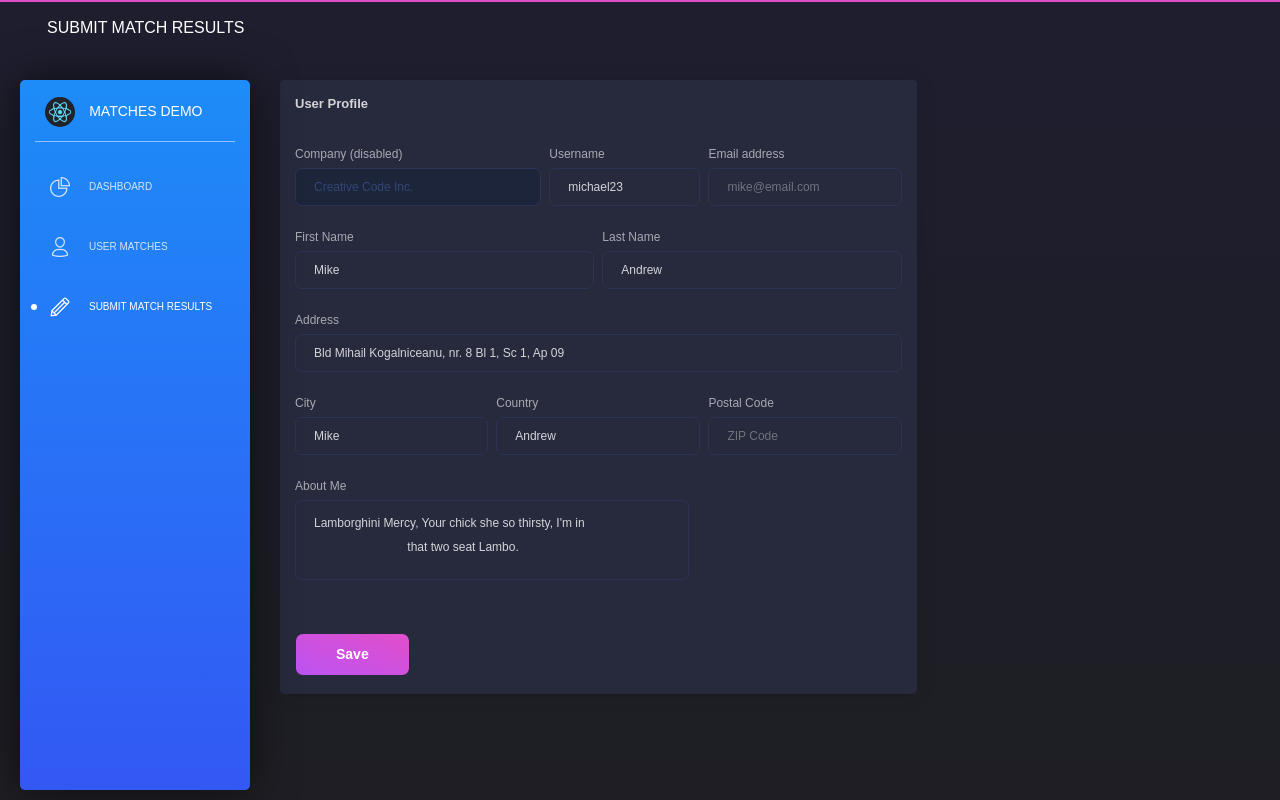
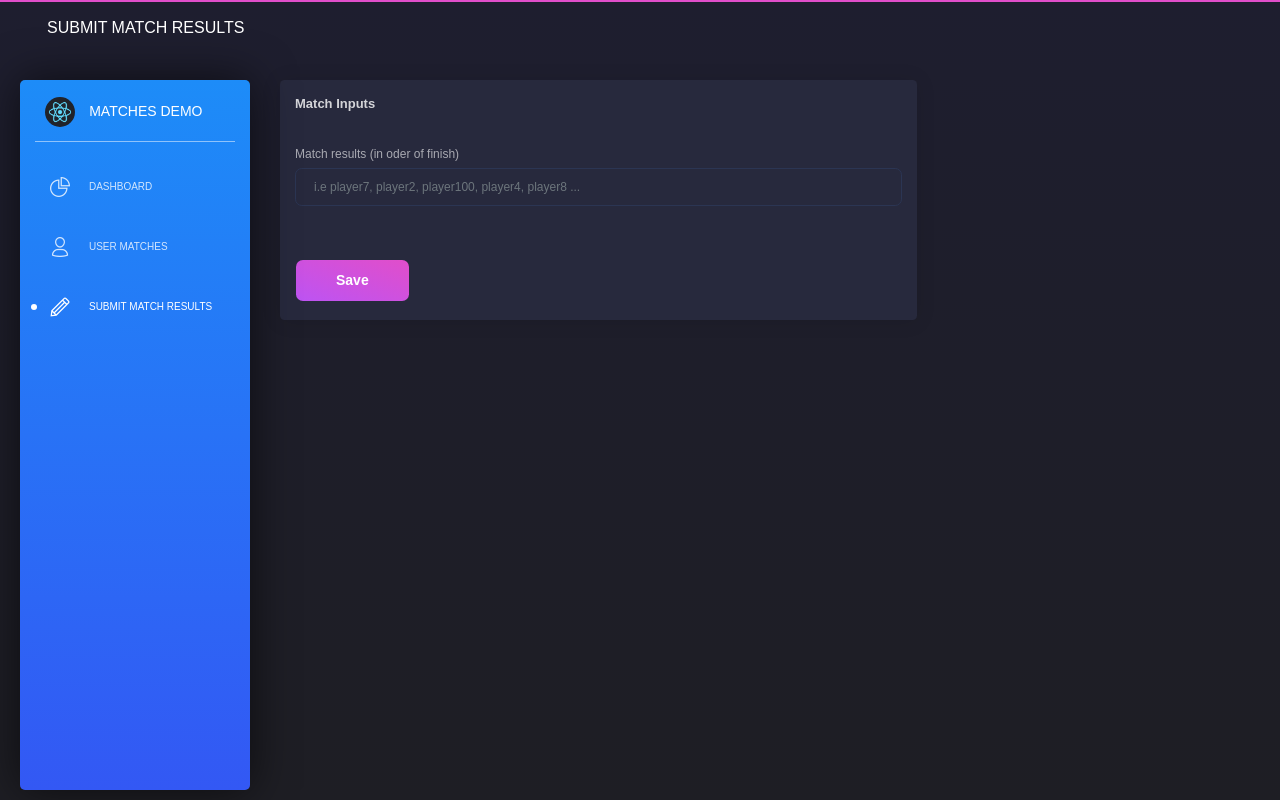
Before and after one commit to vwilson317/game-ranking-demo, a React (Create React App) app in the folder game-results-app/: page /submit-match-results in a window 1280 px wide. Built offline with nearby package versions, Linux system fonts and the light colour scheme.

Commit message:
added appState to be used as an inmemory db made gets async

```diff
--- a/game-results-app/src/components/MatchTable.tsx
+++ b/game-results-app/src/components/MatchTable.tsx
@@ -3,8 +3,8 @@ import axios from 'axios';
 import { Table } from 'reactstrap';
 import moment from 'moment';
 
-interface IMatch {
-  matchId: string,
+export interface IMatch {
+  matchId?: string,
   createdAtUtc: string,
   standings: IPlayer[]
 }
--- a/game-results-app/src/views/UserProfile.js
+++ /dev/null
@@ -1,172 +0,0 @@
-// /*!
-
-// =========================================================
-// * Black Dashboard React v1.1.0
-// =========================================================
-
-// * Product Page: https://www.creative-tim.com/product/black-dashboard-react
-// * Copyright 2020 Creative Tim (https://www.creative-tim.com)
-// * Licensed under MIT (https://github.com/creativetimofficial/black-dashboard-react/blob/master/LICENSE.md)
-
-// * Coded by Creative Tim
-
-// =========================================================
-
-// * The above copyright notice and this permission notice shall be included in all copies or substantial portions of the Software.
-
-// */
-import React from "react";
-
-// // reactstrap components
-import {
-  Button,
-  Card,
-  CardHeader,
-  CardBody,
-  CardFooter,
-  CardText,
-  FormGroup,
-  Form,
-  Input,
-  Row,
-  Col
-} from "reactstrap";
-
-class UserProfile extends React.Component {
-  render() {
-    return (
-      <>
-        <div className="content">
-          <Row>
-            <Col md="8">
-              <Card>
-                <CardHeader>
-                  <h5 className="title">User Profile</h5>
-                </CardHeader>
-                <CardBody>
-                  <Form>
-                    <Row>
-                      <Col className="pr-md-1" md="5">
-                        <FormGroup>
-                          <label>Company (disabled)</label>
-                          <Input
-                            defaultValue="Creative Code Inc."
-                            disabled
-                            placeholder="Company"
-                            type="text"
-                          />
-                        </FormGroup>
-                      </Col>
-                      <Col className="px-md-1" md="3">
-                        <FormGroup>
-                          <label>Username</label>
-                          <Input
-                            defaultValue="michael23"
-                            placeholder="Username"
-                            type="text"
-                          />
-                        </FormGroup>
-                      </Col>
-                      <Col className="pl-md-1" md="4">
-                        <FormGroup>
-                          <label htmlFor="exampleInputEmail1">
-                            Email address
-                          </label>
-                          <Input placeholder="mike@email.com" type="email" />
-                        </FormGroup>
-                      </Col>
-                    </Row>
-                    <Row>
-                      <Col className="pr-md-1" md="6">
-                        <FormGroup>
-                          <label>First Name</label>
-                          <Input
-                            defaultValue="Mike"
-                            placeholder="Company"
-                            type="text"
-                          />
-                        </FormGroup>
-                      </Col>
-                      <Col className="pl-md-1" md="6">
-                        <FormGroup>
-                          <label>Last Name</label>
-                          <Input
-                            defaultValue="Andrew"
-                            placeholder="Last Name"
-                            type="text"
-                          />
-                        </FormGroup>
-                      </Col>
-                    </Row>
-                    <Row>
-                      <Col md="12">
-                        <FormGroup>
-                          <label>Address</label>
-                          <Input
-                            defaultValue="Bld Mihail Kogalniceanu, nr. 8 Bl 1, Sc 1, Ap 09"
-                            placeholder="Home Address"
-                            type="text"
-                          />
-                        </FormGroup>
-                      </Col>
-                    </Row>
-                    <Row>
-                      <Col className="pr-md-1" md="4">
-                        <FormGroup>
-                          <label>City</label>
-                          <Input
-                            defaultValue="Mike"
-                            placeholder="City"
-                            type="text"
-                          />
-                        </FormGroup>
-                      </Col>
-                      <Col className="px-md-1" md="4">
-                        <FormGroup>
-                          <label>Country</label>
-                          <Input
-                            defaultValue="Andrew"
-                            placeholder="Country"
-                            type="text"
-                          />
-                        </FormGroup>
-                      </Col>
-                      <Col className="pl-md-1" md="4">
-                        <FormGroup>
-                          <label>Postal Code</label>
-                          <Input placeholder="ZIP Code" type="number" />
-                        </FormGroup>
-                      </Col>
-                    </Row>
-                    <Row>
-                      <Col md="8">
-                        <FormGroup>
-                          <label>About Me</label>
-                          <Input
-                            cols="80"
-                            defaultValue="Lamborghini Mercy, Your chick she so thirsty, I'm in
-                            that two seat Lambo."
-                            placeholder="Here can be your description"
-                            rows="4"
-                            type="textarea"
-                          />
-                        </FormGroup>
-                      </Col>
-                    </Row>
-                  </Form>
-                </CardBody>
-                <CardFooter>
-                  <Button className="btn-fill" color="primary" type="submit">
-                    Save
-                  </Button>
-                </CardFooter>
-              </Card>
-            </Col>
-          </Row>
-        </div>
-      </>
-    );
-  }
-}
-
-export default UserProfile;
--- /dev/null
+++ b/game-results-app/src/views/UserProfile.tsx
@@ -0,0 +1,119 @@
+// /*!
+
+// =========================================================
+// * Black Dashboard React v1.1.0
+// =========================================================
+
+// * Product Page: https://www.creative-tim.com/product/black-dashboard-react
+// * Copyright 2020 Creative Tim (https://www.creative-tim.com)
+// * Licensed under MIT (https://github.com/creativetimofficial/black-dashboard-react/blob/master/LICENSE.md)
+
+// * Coded by Creative Tim
+
+// =========================================================
+
+// * The above copyright notice and this permission notice shall be included in all copies or substantial portions of the Software.
+
+// */
+import React, { useState } from "react";
+
+// // reactstrap components
+import {
+  Button,
+  Card,
+  CardHeader,
+  CardBody,
+  CardFooter,
+  CardText,
+  FormGroup,
+  Form,
+  Input,
+  Row,
+  Col
+} from "reactstrap";
+import Axios from "axios";
+import { IMatch, IPlayer } from '../components/MatchTable';
+import moment from "moment";
+
+
+
+function UserProfile() {
+  const [playerStandings, setPlayerStandings] = useState('')
+
+  function SaveMatchResults(e: any) {
+    debugger
+    if (e !== undefined) { e.preventDefault() };
+    Axios.post('matches', playerStandings)
+  }
+
+  const handleChange = (event: any) => {
+    setPlayerStandings(event.target.value);
+  };
+
+  const handleSubmit = (event: any) => {
+    if(playerStandings !== ""){
+      const players = playerStandings.split(',').map(x =>
+        {
+          return {
+            screenName: x
+          } as IPlayer
+        })
+        const matchDto = {
+          standings: players
+        } as IMatch
+        debugger
+        console.log(matchDto)
+      Axios.post('api/matches', matchDto).then(() => {
+        alert('Saved Successfully');
+        setPlayerStandings('');
+      })
+    }
+    event.preventDefault();
+  };
+
+  // function handleChange(event) {
+  //   this.setState({value: event.target.value});
+  // }
+
+  return (
+    <>
+      <div className="content">
+        <Row>
+          <Col md="8">
+            <Card>
+              <CardHeader>
+                <h5 className="title">Match Inputs</h5>
+              </CardHeader>
+              <Form onSubmit={(e: any) => handleSubmit(e)}>
+              <CardBody>
+                  <Row>
+                    <Col md="12">
+                      <FormGroup>
+                        <label>Match results (in oder of finish)</label>
+                        <Input
+                          defaultValue=""
+                          placeholder="i.e player7, player2, player100, player4, player8 ..."
+                          type="text"
+                          onChange={handleChange}
+                        />
+                      </FormGroup>
+                    </Col>
+                  </Row>
+              </CardBody>
+              <CardFooter>
+                <Button className="btn-fill" color="primary" type="submit"
+                  // onClick={SaveMatchResults}
+                  >
+                  Save
+                  </Button>
+              </CardFooter>
+              </Form>
+            </Card>
+          </Col>
+        </Row>
+      </div>
+    </>
+  )
+}
+
+export default UserProfile;
```
Also changed, not shown: game-results-app/src/setupProxy.js (+7 -7 lines), 2 other files (tests, documents, lock files or other folders).
